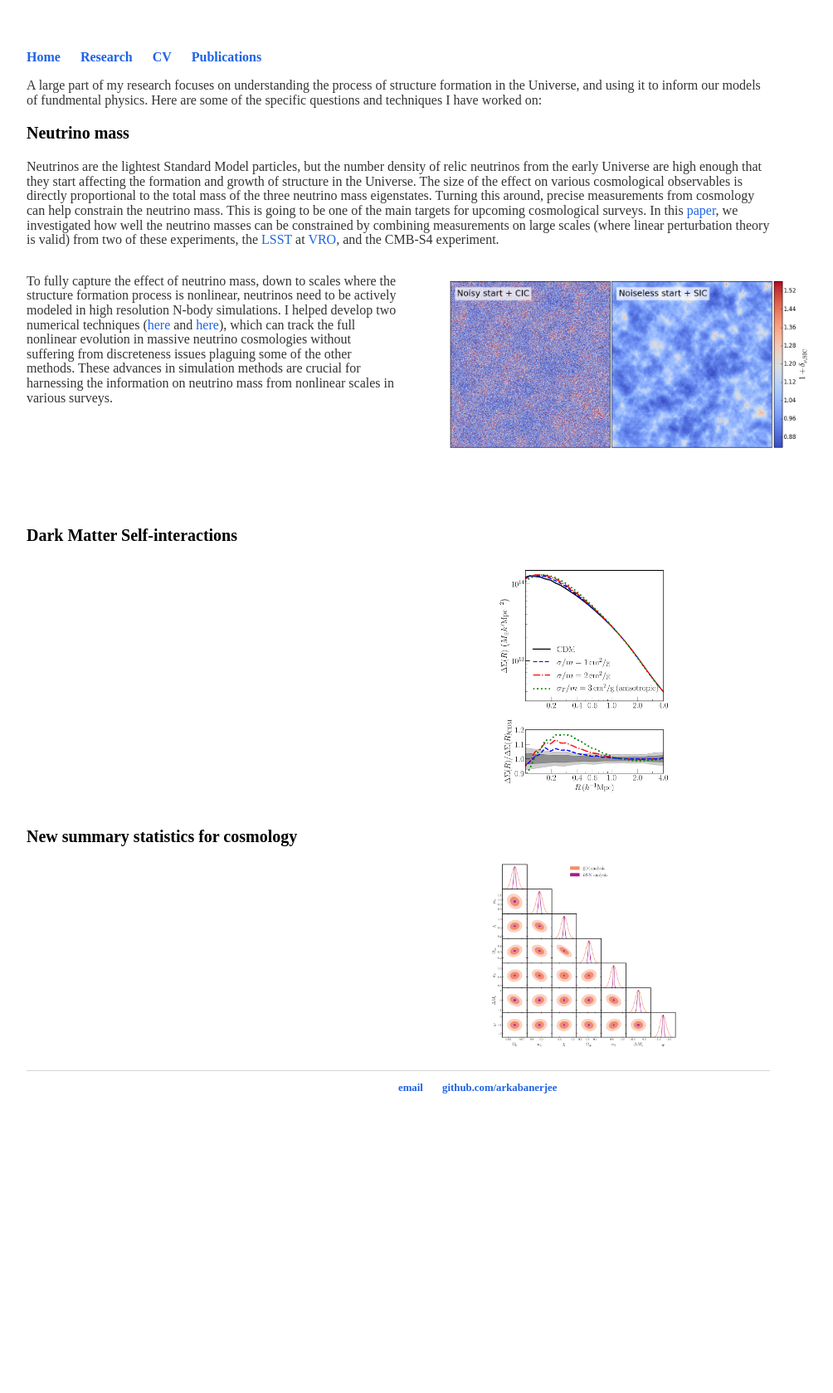
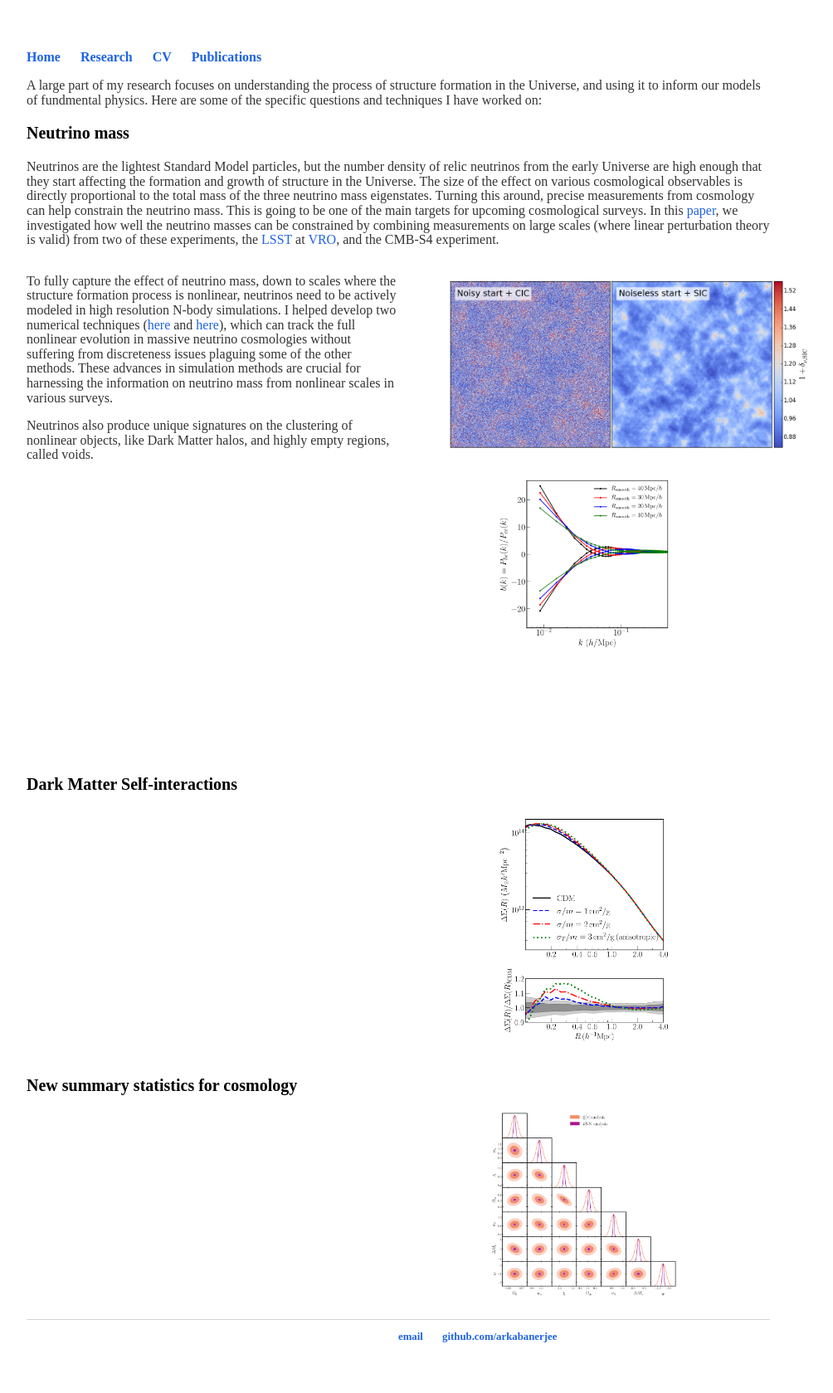
Before and after one commit to arkabanerjee/arkabanerjee.github.io, a Jekyll site: the page built from research/index.html, in a window 1280 px wide. Shown: the whole page at 83% size, without its empty margins (160-1164 px from the left). Built offline with Jekyll 4.4.1, drawn with Linux system fonts in a browser that asks for light colours; before the commit the page ends 1379 px from its top, so only the background shows below that.

Commit message:
Neutrinos

```diff
--- a/research/index.html
+++ b/research/index.html
@@ -9,11 +9,13 @@ title: Research
     <p>Neutrinos are the lightest Standard Model particles, but the number density of relic neutrinos from the early Universe are high enough that they start affecting the formation and growth of structure in the Universe. The size of the effect on various cosmological observables is directly proportional to the total mass of the three neutrino mass eigenstates. Turning this around, precise measurements from cosmology can help constrain the neutrino mass. This is going to be one of the main targets for upcoming cosmological surveys. In this <a href="https://arxiv.org/abs/1612.07126">paper</a>, we investigated how well the neutrino masses can be constrained by combining measurements on large scales (where linear perturbation theory is valid) from two of these experiments, the <a href="https://www.lsst.org/about">LSST</a> at <a href="https://www.vro.org/">VRO</a>, and the CMB-S4 experiment.</p>
     <p></p>
     <div style="width: 100%;">
-        <div style="width: 50%; height: 300px; float: left;">
+        <div style="width: 50%; height: 600px; float: left;">
              <p>To fully capture the effect of neutrino mass, down to scales where the structure formation process is nonlinear, neutrinos need to be actively modeled in high resolution N-body simulations. I helped develop two numerical techniques (<a href="https://arxiv.org/abs/1606.06167">here</a> and <a href="https://arxiv.org/abs/1801.03906">here</a>), which can track the full nonlinear evolution in massive neutrino cosmologies without suffering from discreteness issues plaguing some of the other methods. These advances in simulation methods are crucial for harnessing the information on neutrino mass from nonlinear scales in various surveys.</p>
+             <p>Neutrinos also produce unique signatures on the clustering of nonlinear objects, like Dark Matter halos, and highly empty regions, called voids.</p>
         </div>
-        <div style="margin-left: 50%; height: 300px;">
+        <div style="margin-left: 50%; height: 600px;">
             <img src="pic_vs_sic.png" width="500" height="250" >
+            <img src="Final_split.png" class="center" >
         </div>
     </div>
     <h3>Dark Matter Self-interactions</h3>
```
Also changed, not shown: research/Final_split.png (added).
